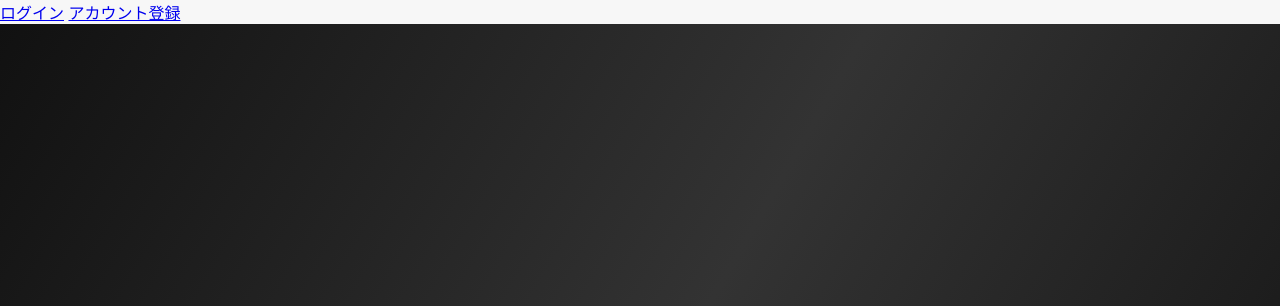
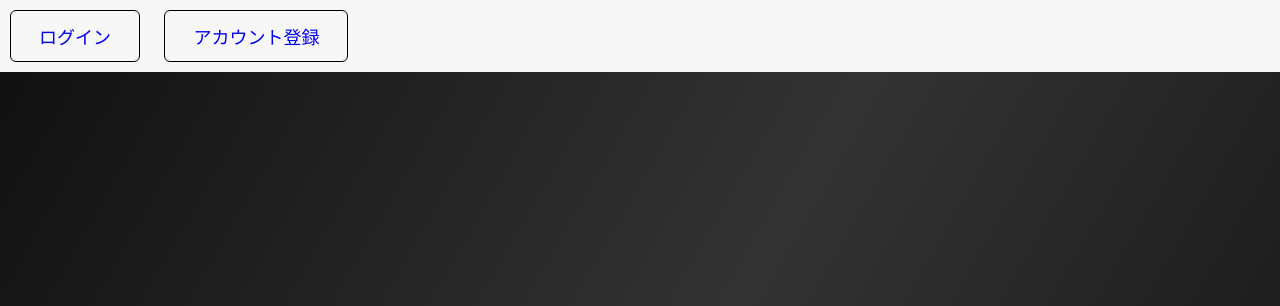
Before and after one commit to North-UnderWorld/--TAKUMI-, a plain HTML site: page public/index.html in a window 1280 px wide. Shown: the top 306 px of the page. Drawn offline with Linux system fonts and the light colour scheme.

Commit message:
Update style.css

```diff
--- a/public/style.css
+++ b/public/style.css
@@ -3,6 +3,21 @@ body {
     font-family: "Noto Sans JP", sans-serif;
     background: #f7f7f7;
     color: #222;
+}
+.btn {
+  display: inline-block;
+  padding: 12px 28px;
+  margin: 10px;
+  border-radius: 6px;
+  text-decoration: none;
+  font-size: 18px;
+  border: 1px solid black;
+  transition: 0.25s;
+}
+
+.btn:hover {
+  background: black;
+  color: white;
 }
 
 /* Hero Header */
```
